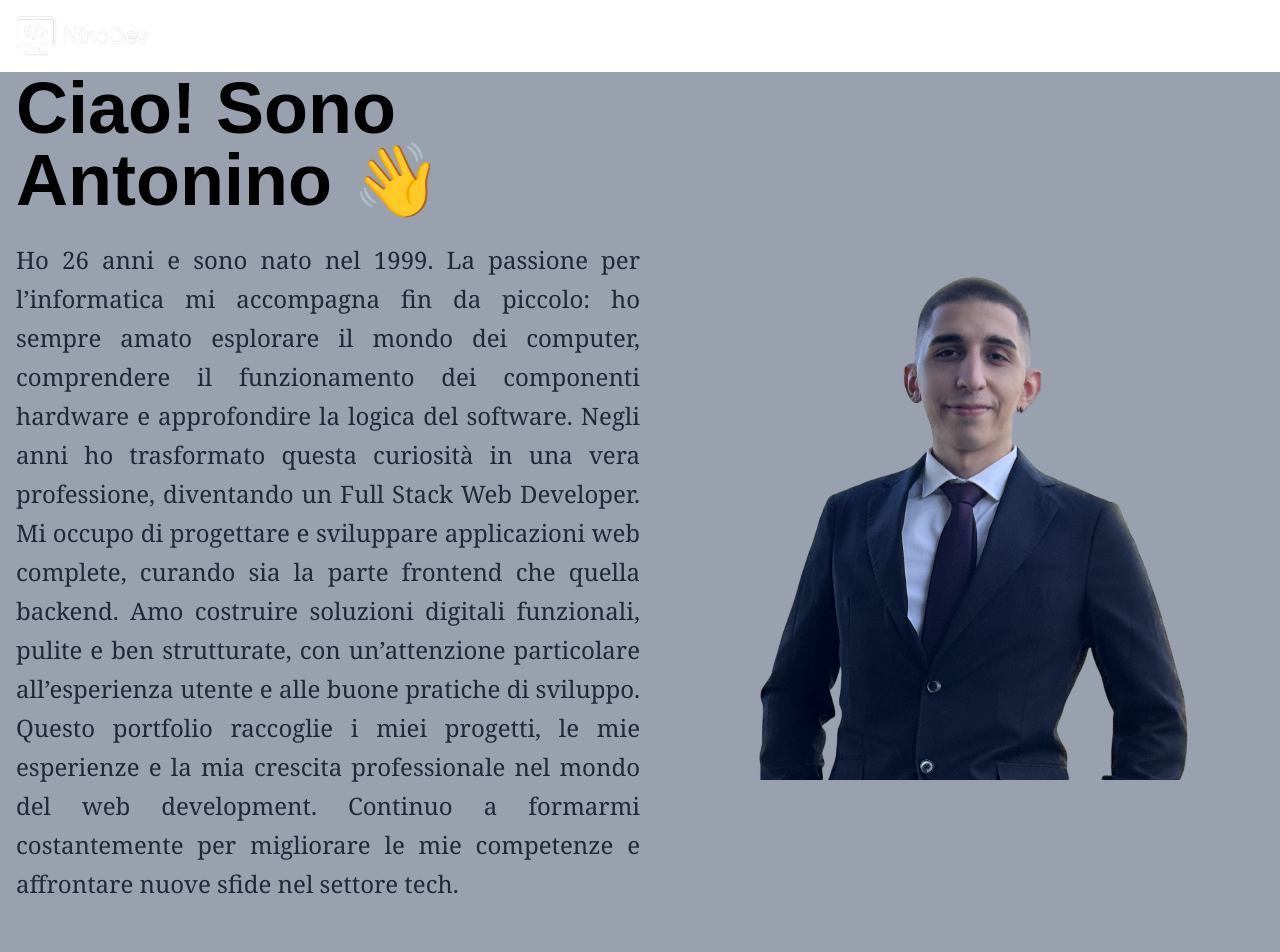
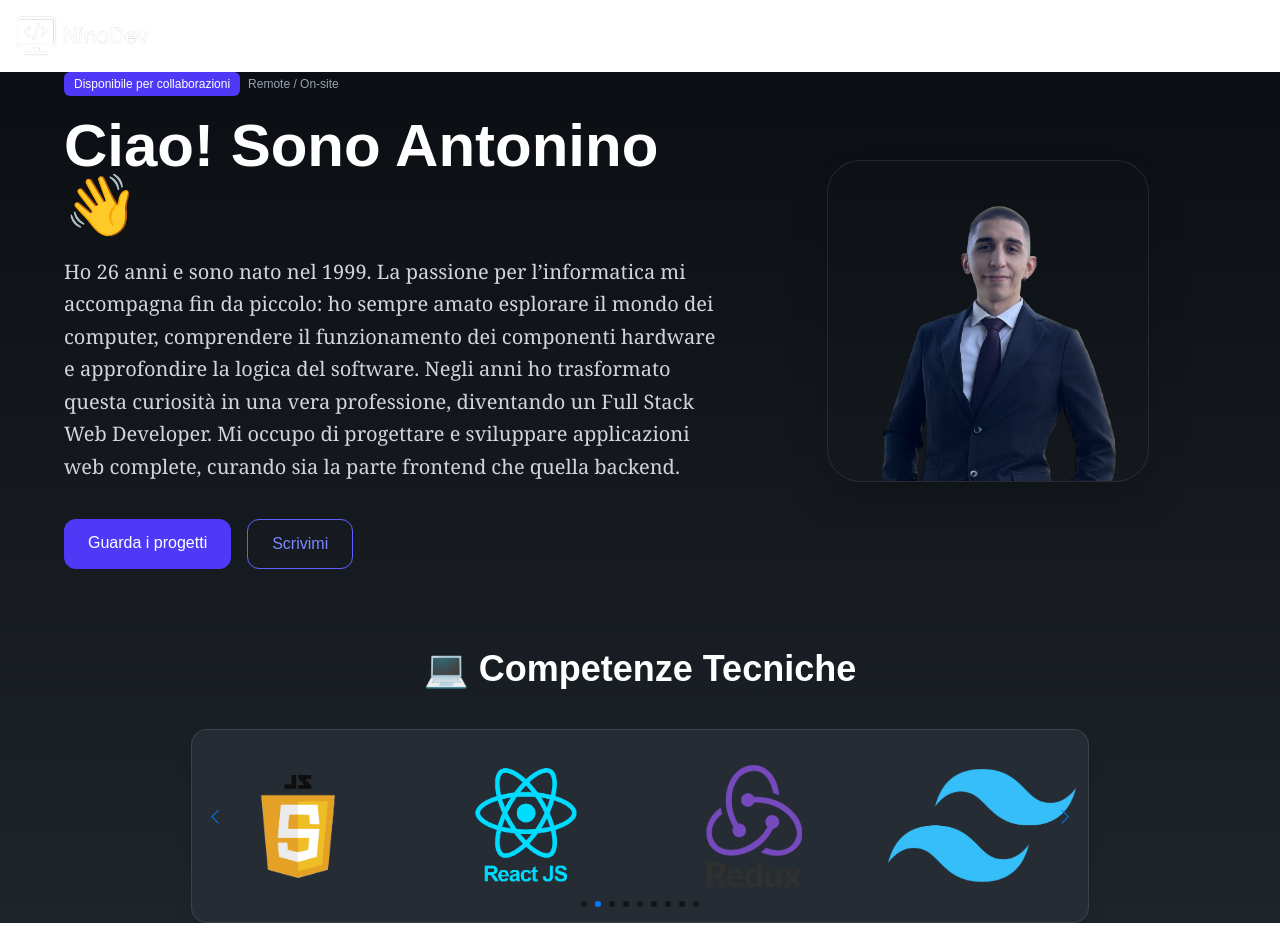
Before and after one commit to NinoAmbrogio/Portfolio, a React (Vite) app in the folder vite-project/: page / in a window 1280 px wide. Shown: the top 952 px of the page. After the commit the page ends 923 px from the top, so only its background shows below. Built offline with nearby package versions, Linux system fonts and the light colour scheme.

Commit message:
fixed projects section

```diff
--- a/vite-project/src/Pages/Contacts.jsx
+++ b/vite-project/src/Pages/Contacts.jsx
@@ -2,9 +2,9 @@ import { FaGithub, FaLinkedin, FaEnvelope, FaPhone } from "react-icons/fa";
 
 const Contacts = () => {
   return (
-    <section className="py-20 flex flex-col items-center justify-center  min-h-[calc(100vh-72px)]   bg-gray-400">
+    <section className="min-h-[calc(100vh-72px)] bg-gradient-to-b from-[#0b0f13] to-[#1f242b] flex flex-col justify-center items-center px-6 ">
       <div className="text-center space-y-6">
-        <h2 className="text-4xl font-bold mb-8 text-gray-800">Contattami</h2>
+        <h2 className="text-4xl font-bold mb-8 text-gray-600">Contattami</h2>
 
         <div className="flex flex-row gap-10 justify-center items-center text-gray-700">
           <a
@@ -46,8 +46,24 @@ const Contacts = () => {
             href="tel:+3451696976"
             className="text-blue-700 hover:underline"
           >
+
             +39 3451696976
           </a>
+
+
+        </p>
+        <p className="mt-6 text-xl text-gray-600">
+          📧 <strong>Mail:</strong>{" "}
+          <a
+          type="mail"
+            href="antoninoambrogio@live.it"
+            className="text-blue-700 hover:underline"
+          >
+
+            antoninoambrogio@live.it
+          </a>
+
+
         </p>
       </div>
     </section>
--- a/vite-project/src/Pages/Home.jsx
+++ b/vite-project/src/Pages/Home.jsx
@@ -1,51 +1,78 @@
+import React from "react";
 import fotonino from "../assets/fotonino.png";
 import CompetenceCarousel from "../components/CompetenceCarousel";
 
+const Stat = ({ value, label }) => (
+  <div className="text-center">
+    <div className="text-4xl font-extrabold text-white">{value}</div>
+    <div className="text-sm text-gray-400">{label}</div>
+  </div>
+);
+
 const Home = () => {
   return (
-    <>
-      {/* Sezione principale */}
-      <section className="flex flex-row justify-center min-h-[calc(100vh-72px)]  px-4 bg-gray-400">
-        <div className="flex flex-col justify-center w-1/2 space-y-6 ">
-          <h1 className="text-7xl font-extrabold mb-6">
+    <section className=" min-h-[calc(100vh-72px)] bg-gradient-to-b from-[#0b0f13] to-[#1f242b]  text-white flex flex-col justify-center items-center px-6 ">
+      <div className="max-w-6xl w-full grid lg:grid-cols-12 gap-10 items-center mb-20">
+        {/* Testo */}
+        <div className="lg:col-span-7 space-y-5">
+          <div className="flex items-center gap-2">
+            <span className="px-2.5 py-1 rounded-md bg-indigo-600 text-white text-xs">
+              Disponibile per collaborazioni
+            </span>
+            <span className="text-xs text-gray-400">Remote / On-site</span>
+          </div>
+
+          <h1 className="text-5xl md:text-6xl font-extrabold">
             Ciao! Sono Antonino 👋
           </h1>
 
-          <div className="flex flex-col justify-center items-center">
-            <p className=" font-serif leading-relaxed text-gray-800 text-justify text-2xl">
-              Ho 26 anni e sono nato nel 1999. La passione per l’informatica mi
-              accompagna fin da piccolo: ho sempre amato esplorare il mondo dei
-              computer, comprendere il funzionamento dei componenti hardware e
-              approfondire la logica del software. Negli anni ho trasformato
-              questa curiosità in una vera professione, diventando un Full Stack
-              Web Developer. Mi occupo di progettare e sviluppare applicazioni
-              web complete, curando sia la parte frontend che quella backend.
-              Amo costruire soluzioni digitali funzionali, pulite e ben
-              strutturate, con un’attenzione particolare all’esperienza utente e
-              alle buone pratiche di sviluppo. Questo portfolio raccoglie i miei
-              progetti, le mie esperienze e la mia crescita professionale nel
-              mondo del web development. Continuo a formarmi costantemente per
-              migliorare le mie competenze e affrontare nuove sfide nel settore
-              tech.
-            </p>
+          <p className="text-xl text-gray-300 leading-relaxed font-serif">
+             Ho 26 anni e sono nato nel 1999. La passione per l’informatica mi
+            accompagna fin da piccolo: ho sempre amato esplorare il mondo dei
+            computer, comprendere il funzionamento dei componenti hardware e
+            approfondire la logica del software. Negli anni ho trasformato
+            questa curiosità in una vera professione, diventando un Full Stack
+            Web Developer. Mi occupo di progettare e sviluppare applicazioni web
+            complete, curando sia la parte frontend che quella backend.
+          </p>
+
+
+          <div className="flex gap-4 pt-4">
+            <a
+              href="/projects"
+              className="px-6 py-3 rounded-xl bg-indigo-600 text-white hover:bg-indigo-700 transition"
+            >
+              Guarda i progetti
+            </a>
+            <a
+              href="/contacts"
+              className="px-6 py-3 rounded-xl border border-indigo-500 text-indigo-400 hover:bg-indigo-500/10 transition"
+            >
+              Scrivimi
+            </a>
           </div>
         </div>
 
-        <div className="w-1/2 flex items-center justify-center overflow-hidden">
-          <img src={fotonino} alt="Foto di Antonino" className="" />
+        {/* Immagine */}
+        <div className="lg:col-span-5 flex roun justify-center">
+          <img
+            src={fotonino}
+            alt="Antonino"
+            className="w-80 h-80 object-cover rounded-4xl shadow-2xl ring-1 ring-white/10 hover:scale-105 transition-transform duration-500"
+          />
         </div>
-      </section>
+      </div>
 
-      {/* Sezione competenze */}
-      <section className="py-40 flex flex-col items-center justify-between bg-gray-400 min-h-screen">
-        <h2 className="text-4xl font-semibold mb-12 text-center">
+      {/* Competenze */}
+      <div className="w-full flex flex-col items-center">
+        <h2 className="text-4xl font-semibold mb-10 text-center">
           💻 Competenze Tecniche
         </h2>
-        <div className="w-full flex justify-center">
+        <div className="bg-[#262c33] rounded-2xl shadow-lg   border border-white/10">
           <CompetenceCarousel />
         </div>
-      </section>
-    </>
+      </div>
+    </section>
   );
 };
 
--- a/vite-project/src/Pages/Projects.jsx
+++ b/vite-project/src/Pages/Projects.jsx
@@ -1,23 +1,18 @@
 import React from "react";
 import ProjectCard from "../components/ProjectCard";
-import cardtodo from "../assets/cardtodo.jpg"
 
 const Projects = () => {
+  return (
+    <section className="py-10 min-h-[calc(100vh-72px)] bg-gradient-to-b from-[#0b0f13] to-[#1f242b] text-white flex ">
+      <div className="max-w-6xl mx-auto px-6">
+        <h2 className="text-4xl font-bold text-center text-gray-100 mb-12">
+          🚀 I Miei Progetti
+        </h2>
 
-return (
-    <>
-    <section className=" py-16  min-h-[calc(100vh-72px)] bg-gray-400 ">
-    <ProjectCard
-    title= "ToDo App"
-    description = "Un app react per gestire le attivita quiotidiane"
-    image = {cardtodo}
-    githubLink= "https://github.com/NinoAmbrogio/Portfolio"
-    />
-   </section>
-    </>
-)
+        <ProjectCard />
+      </div>
+    </section>
+  );
+};
 
-}
-
-
-export default Projects
+export default Projects;
--- a/vite-project/src/components/CompetenceCarousel.jsx
+++ b/vite-project/src/components/CompetenceCarousel.jsx
@@ -7,13 +7,11 @@ import TailwindLogo from "../assets/Tailwindcss.png";
 import GitLogo from "../assets/git.png";
 import GitHubLogo from "../assets/github.png";
 import BackEnd from "../assets/BackEnd.png";
-import Typescript from "../assets/Typescript.png"
-import NodeJs from  "../assets/NodeJs.png"
-
+import Typescript from "../assets/Typescript.png";
+import NodeJs from "../assets/NodeJs.png";
 
 import { Swiper, SwiperSlide } from "swiper/react";
 import { Navigation, Pagination, Autoplay, A11y } from "swiper/modules";
-
 
 import "swiper/css";
 import "swiper/css/navigation";
@@ -28,16 +26,31 @@ const CompetenceCarousel = () => {
     { title: "TailwindCss", image: TailwindLogo },
     { title: "Git", image: GitLogo },
     { title: "GitHub", image: GitHubLogo },
-    { title: "Backend", image: BackEnd },
-    {title : "Typescript", image: Typescript},
-    {title : "NodeJs", image: NodeJs }
+    { title: "Typescript", image: Typescript },
+    { title: "NodeJs", image: NodeJs },
   ];
 
   return (
-    <div className="relative max-w-6xl mx-auto">
+    <div className="relative max-w-4xl mx-auto">
 
-      <div className="pointer-events-none absolute left-0 top-0 h-full w-12 sm:w-16 z-10 bg-gradient-to-r from-transparent via-transparent to-transparent" />
-      <div className="pointer-events-none absolute right-0 top-0 h-full w-12 sm:w-16 z-10 bg-gradient-to-l from-transparent via-transparent to-transparent" />
+      <div className="pointer-events-none absolute left-0 top-0 h-full w-8 sm:w-10 z-10 bg-gradient-to-r from-transparent via-transparent to-transparent" />
+      <div className="pointer-events-none absolute right-0 top-0 h-full w-8 sm:w-10 z-10 bg-gradient-to-l from-transparent via-transparent to-transparent" />
+
+
+      <style>{`
+        .swiper-button-next, .swiper-button-prev {
+          width: 26px; height: 26px;
+        }
+        .swiper-button-next:after, .swiper-button-prev:after {
+          font-size: 14px;
+        }
+        .swiper-pagination-bullet {
+          width: 6px; height: 6px; opacity: .5;
+        }
+        .swiper-pagination-bullet-active {
+          opacity: 1;
+        }
+      `}</style>
 
       <Swiper
         modules={[Navigation, Pagination, Autoplay, A11y]}
@@ -50,25 +63,30 @@ const CompetenceCarousel = () => {
           pauseOnMouseEnter: true,
           disableOnInteraction: false,
         }}
-        spaceBetween={16}
+        spaceBetween={12}
         slidesPerView={1}
         breakpoints={{
-          640: { slidesPerView: 2, spaceBetween: 16 },
-          768: { slidesPerView: 3, spaceBetween: 20 },
-          1024: { slidesPerView: 4, spaceBetween: 24 },
+          640: { slidesPerView: 2, spaceBetween: 12 },
+          768: { slidesPerView: 3, spaceBetween: 14 },
+          1024: { slidesPerView: 4, spaceBetween: 16 },
         }}
         className="w-full"
       >
         {cardData.map((card, index) => (
           <SwiperSlide key={index} className="!h-auto">
-            <div className="flex items-center justify-center w-full h-[15rem] md:h-[18rem] lg:h-[20rem] rounded-xl relative group hover:scale-95 transition-all duration-300">
+            <div className="flex items-center justify-center w-full
+                            h-40 md:h-44 lg:h-48                   /* prima 15/18/20rem */
+                            rounded-lg relative group
+                            hover:scale-[0.98] transition-all duration-300">
               <img
                 src={card.image}
                 alt={card.title}
-                className="max-h-full max-w-full object-contain p-4"
+                className="max-h-full max-w-full object-contain p-2 md:p-3" /* padding ridotto */
               />
-              <div className="flex items-center justify-center px-4 opacity-0 group-hover:opacity-100 transition-all duration-300 absolute bottom-0 left-0 w-full h-full bg-black/30 rounded-xl backdrop-blur-sm">
-                <p className="text-white text-lg font-semibold text-center">
+              <div className="flex items-center justify-center px-3 opacity-0 group-hover:opacity-100
+                              transition-all duration-300 absolute bottom-0 left-0 w-full h-full
+                              bg-black/30 rounded-lg backdrop-blur-[2px]">
+                <p className="text-white text-sm md:text-base font-semibold text-center">
                   {card.title}
                 </p>
               </div>
```
Also changed, not shown: vite-project/src/components/ProjectCard.jsx (+66 -10 lines), vite-project/src/assets/portfolioImg.png (added).
